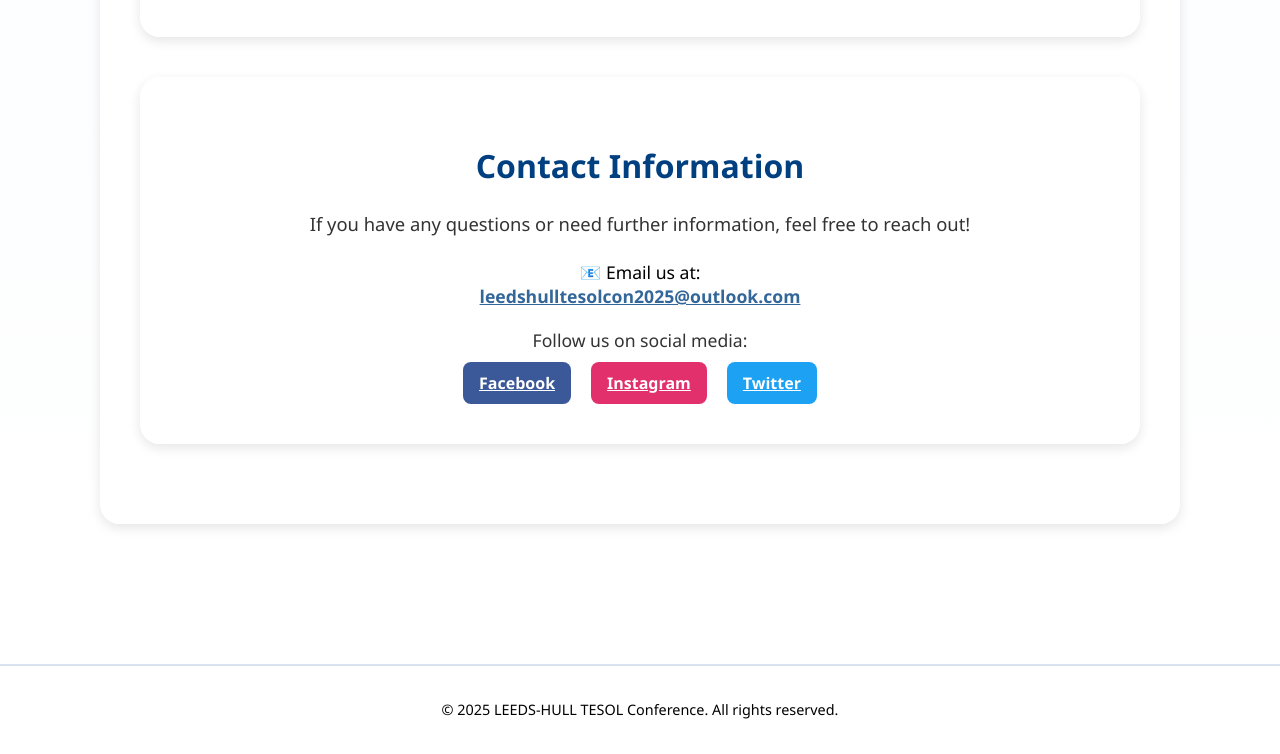
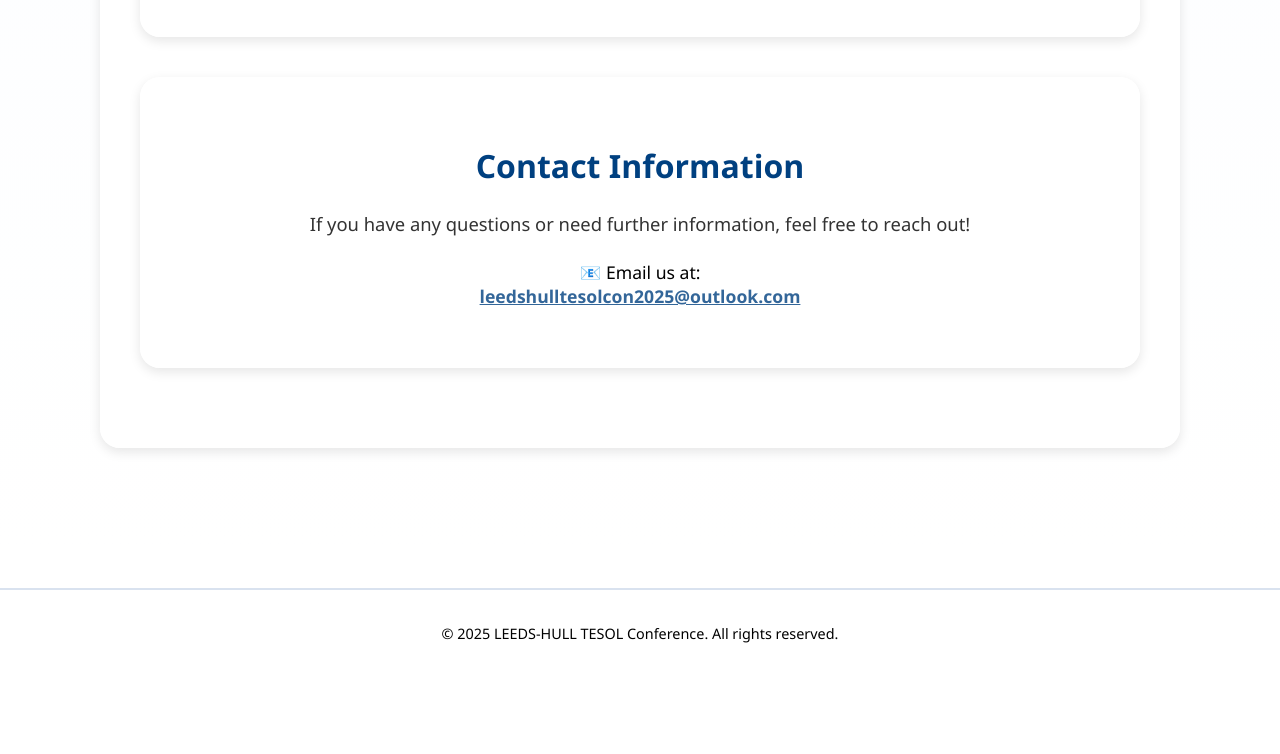
Before and after one commit to UniverisityofLeeds2025/leeds-hull-tesol--conference, a plain HTML site: page index.html in a window 1280 px wide. Shown: the part 6983-7737 px from the top of the page. After the commit the page ends 7661 px from the top, so only its background shows below. Drawn offline with Linux system fonts and the light colour scheme.

Commit message:
Update index.html

```diff
--- a/index.html
+++ b/index.html
@@ -693,21 +693,6 @@ document.addEventListener("DOMContentLoaded", function () {
       leedshulltesolcon2025@outlook.com
     </a>
   </div>
-
-  <div style="margin-top: 20px;">
-    <p style="font-size: 1.1em; margin-bottom: 10px;">Follow us on social media:</p>
-    <div style="display: flex; justify-content: center; gap: 20px; margin-top: 10px;">
-      <a href="#" target="_blank" title="Facebook" style="background: #3b5998; color: white; padding: 10px 16px; border-radius: 8px; font-weight: bold;">
-        Facebook
-      </a>
-      <a href="#" target="_blank" title="Instagram" style="background: #E1306C; color: white; padding: 10px 16px; border-radius: 8px; font-weight: bold;">
-        Instagram
-      </a>
-      <a href="#" target="_blank" title="Twitter" style="background: #1DA1F2; color: white; padding: 10px 16px; border-radius: 8px; font-weight: bold;">
-        Twitter
-      </a>
-    </div>
-  </div>
 </section>
 </main>
 
```
